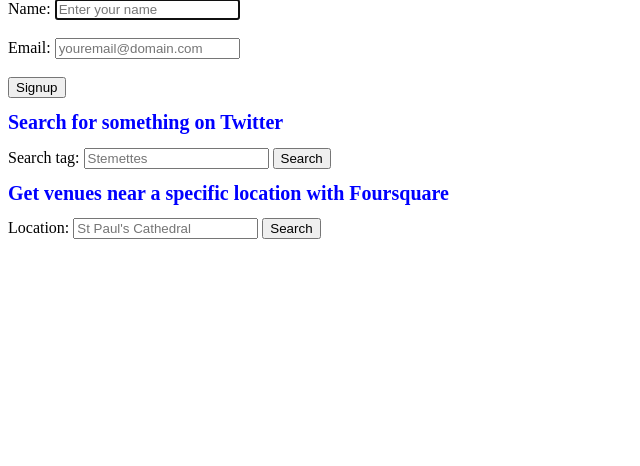
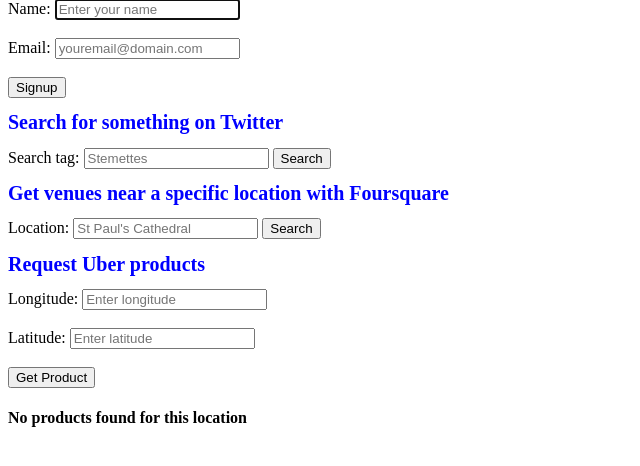
Before and after one commit to Skippla/codejam, a Flask app: page / in a window 1280 px wide. Shown: the part 229-695 px from the top of the page, without its empty margins (0-640 px from the left). Run offline with Flask 2, Linux system fonts and the light colour scheme.

Commit message:
Modified files to include uber integration

```diff
--- a/constants.py
+++ b/constants.py
@@ -7,3 +7,4 @@ TWITTER_CONSUMER_KEY = "S9V7b5AgOnNsXJk5d6fjY9pZ9"
 TWITTER_CONSUMER_SECRET = "1yvtmJ5zdXtj8dJVA12IFRAIjHE6D3jIICfiz05wmrfxCP3plB"
 FOURSQUARE_CLIENT_ID = "IYTS5IMTO54XPOOEHSYRA1V5IPVQ2WI1AHIDD5UQTX4WLISK"
 FOURSQUARE_CLIENT_SECRET = "VVGPSNJU3PNECJ5JNDEP2S1CUTXS5MRTDJNZ4KRF5QRJGQQM"
+UBER_SESSION_TOKEN = "zZTdhFZ5TVJJD3U_nZxpn5kv0KIgQH6mvPKs8L7B"
--- a/main.py
+++ b/main.py
@@ -76,6 +76,15 @@ def foursquare():
         venues.append(u"Name: {}, Rating: {}, Address: {}".format(name, rating, address))
     return render_template("index.html", venues=venues)
 
+@app.route("/uber", methods=['POST'])
+def uber_product():
+    u = UberRides()
+    form_data = request.form
+    longitude = form_data['longitude']
+    latitude = form_data['latitude']
+    products = u.getProducts(longitude, latitude)
+    return render_template("index.html", products=products)
+
 if __name__ == "__main__":
     app.debug = True
     app.run()
--- a/templates/index.html
+++ b/templates/index.html
@@ -75,5 +75,25 @@
     {% endfor %}
 </div>
 
+<div id="get-uber-products">
+    <h1> Request Uber products </h1>
+    <form method="post" action="/uber">
+        <label for="longitude">Longitude:</label>
+        <input type="text" id="longitude" name="longitude" value="" placeholder="Enter longitude" required="required" autofocus="autofocus" required />
+        <br /><br />
+        <label for="latitude">Latitude:</label>
+        <input type="text" id="latitude" name="latitude" value="" placeholder="Enter latitude" required="required"/>
+        <br /><br />
+        <input id="uber-submit" value="Get Product" type="submit"/>
+    </form>
+
+    {% for product in products %}
+        <img src="{{ product.image }}"><br>
+        <h4> {{ product.display_name }} </h4>
+    {% else %}
+        <h4> No products found for this location </h4>
+    {% endfor %}
+</div>
+
 </body>
 </html>
```
Also changed, not shown: api.py (+10 -0 lines).
